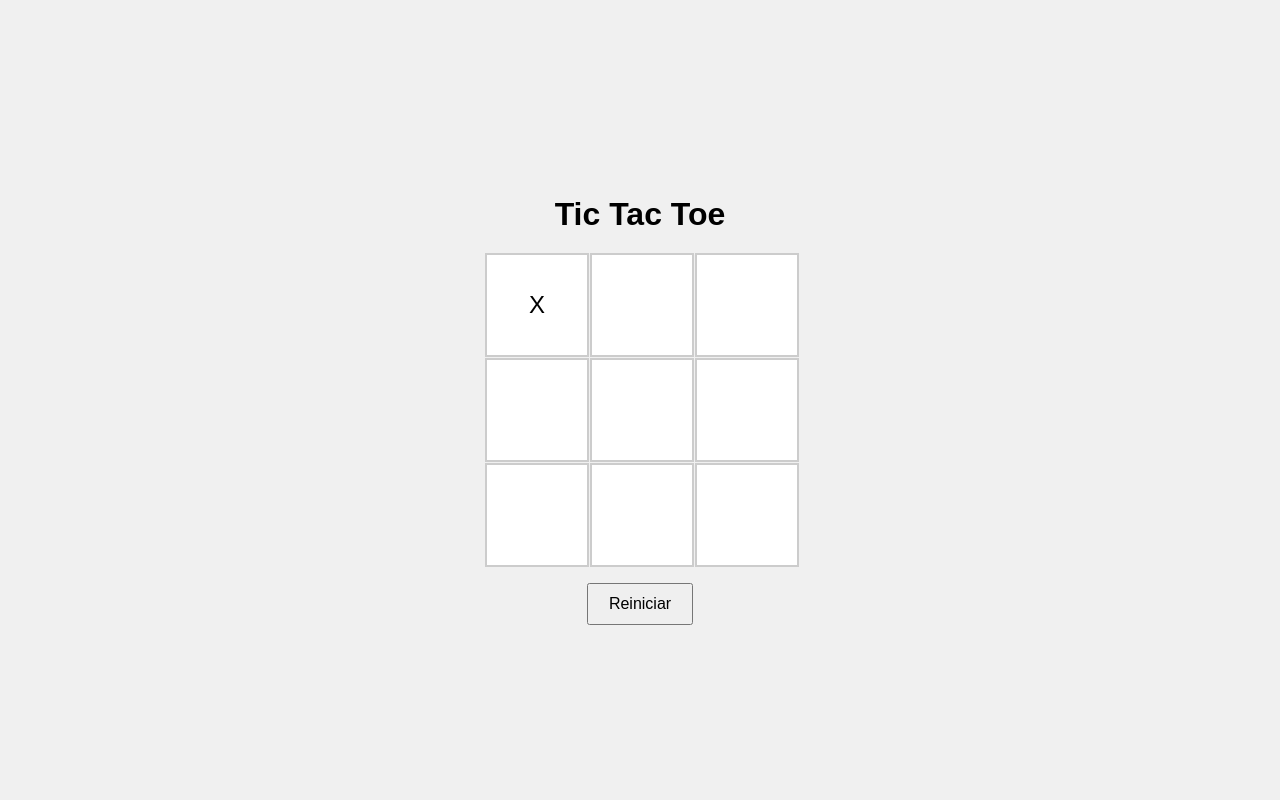
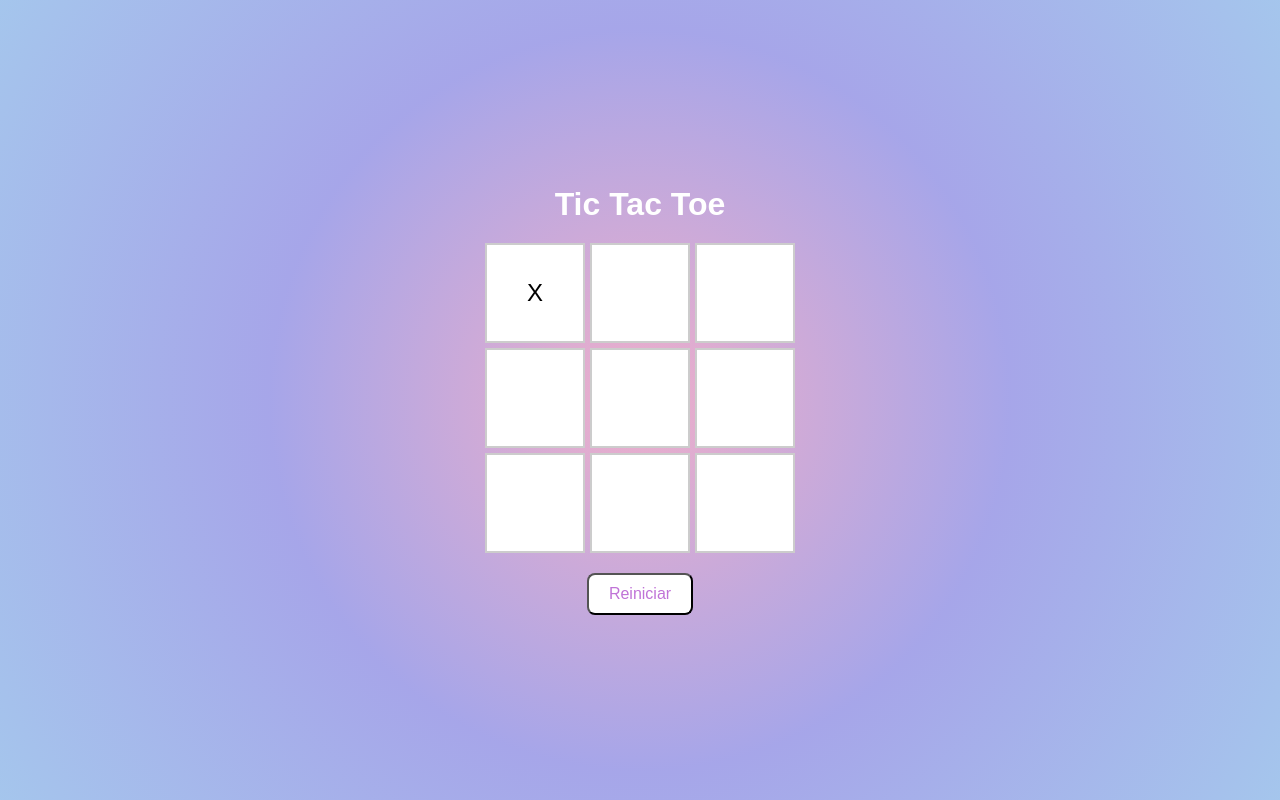
Before and after one commit to valeen4361/PreEntregaBurgos2, a plain HTML site: page index.html in a window 1280 px wide. Both pictures are taken after a click on the element 537 px from the left and 305 px from the top of the page. Drawn offline with Linux system fonts and the light colour scheme.

Commit message:
estilo style y termino de js

```diff
--- a/css/style.css
+++ b/css/style.css
@@ -1,3 +1,9 @@
+
+*{
+    box-sizing: border-box;
+    margin: 0;
+    padding: 0;
+}
 body {
     font-family: Arial, sans-serif;
     display: flex;
@@ -6,11 +12,14 @@ body {
     justify-content: center;
     height: 100vh;
     margin: 0;
-    background-color: #f0f0f0;
+    background: rgb(238,174,202);
+    background: radial-gradient(circle, rgba(238,174,202,1) 0%, rgba(110,109,219,0.6111694677871149) 49%, rgba(148,187,233,0.8436624649859944) 100%);
 }
+
 
 h1 {
     margin-bottom: 20px;
+    color: #ffff;
 }
 
 #juego {
@@ -34,7 +43,17 @@ h1 {
 
 #reiniciar {
     margin-top: 20px;
+    border-radius: 8px;
     padding: 10px 20px;
     font-size: 16px;
     cursor: pointer;
+    background-color: #ffff;
+    color: #c073d7;
+
 }
+
+#reiniciar:hover{
+    transform: scale(1.1);
+    cursor: pointer;
+
+}
--- a/js/main.js
+++ b/js/main.js
@@ -1,10 +1,12 @@
-const game = document.getElementById('juego');
+// Creacion de las variables
+const game = document.getElementById('juego'); //
 const cells = document.querySelectorAll('.celdas');
 const resetButton = document.getElementById('reiniciar');
-let currentPlayer = 'X';
-let gameState = Array(9).fill(null);
+let currentPlayer = 'X';//el primer jugador sera X
+let gameState = Array(9).fill(null); //Array inicializado en null
 
-const winningCombinations = [
+//Combinaciones de indice las cuales se podria ganar
+const combinacionGanadora = [
     [0, 1, 2],
     [3, 4, 5],
     [6, 7, 8],
@@ -15,21 +17,24 @@ const winningCombinations = [
     [2, 4, 6]
 ];
 
+//Evento cuando se hace click en la celda
 cells.forEach(cell => {
     cell.addEventListener('click', handleCellClick);
 });
 
+//Evento para el boton reiniciar
 resetButton.addEventListener('click', resetGame);
 
+//
 function handleCellClick(event) {
     const index = event.target.dataset.index;
 
-    if (gameState[index] || checkWinner()) return;
+    if (gameState[index] || checkGanador()) return;
 
     gameState[index] = currentPlayer;
     event.target.textContent = currentPlayer;
 
-    if (checkWinner()) {
+    if (checkGanador()) {
         alert(`Jugador ${currentPlayer} gana!`);
     } else if (gameState.every(cell => cell)) {
         alert('Empate!');
@@ -38,8 +43,8 @@ function handleCellClick(event) {
     }
 }
 
-function checkWinner() {
-    return winningCombinations.some(combination => {
+function checkGanador() {
+    return combinacionGanadora.some(combination => {
         return combination.every(index => {
             return gameState[index] === currentPlayer;
         });
```
